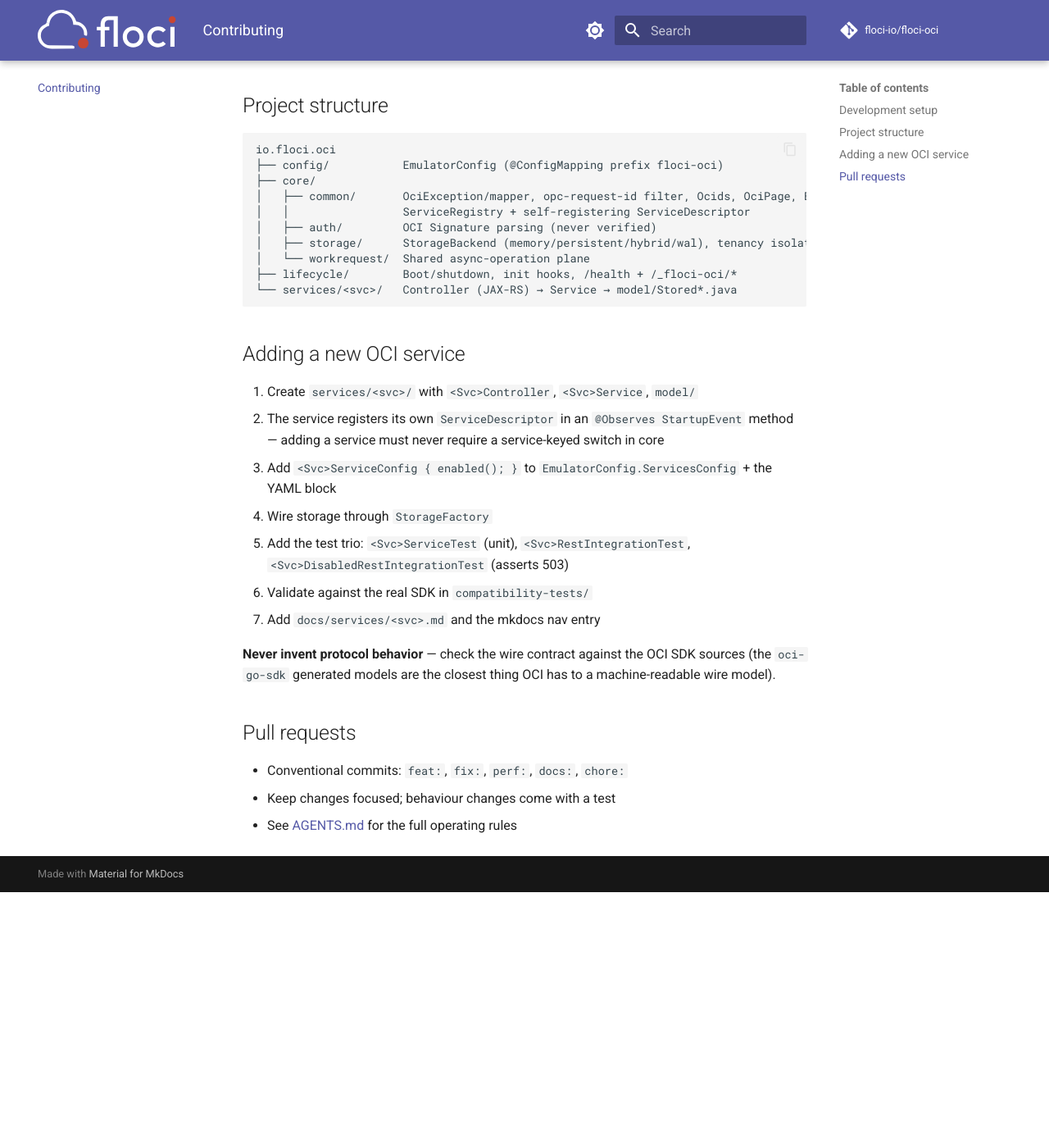
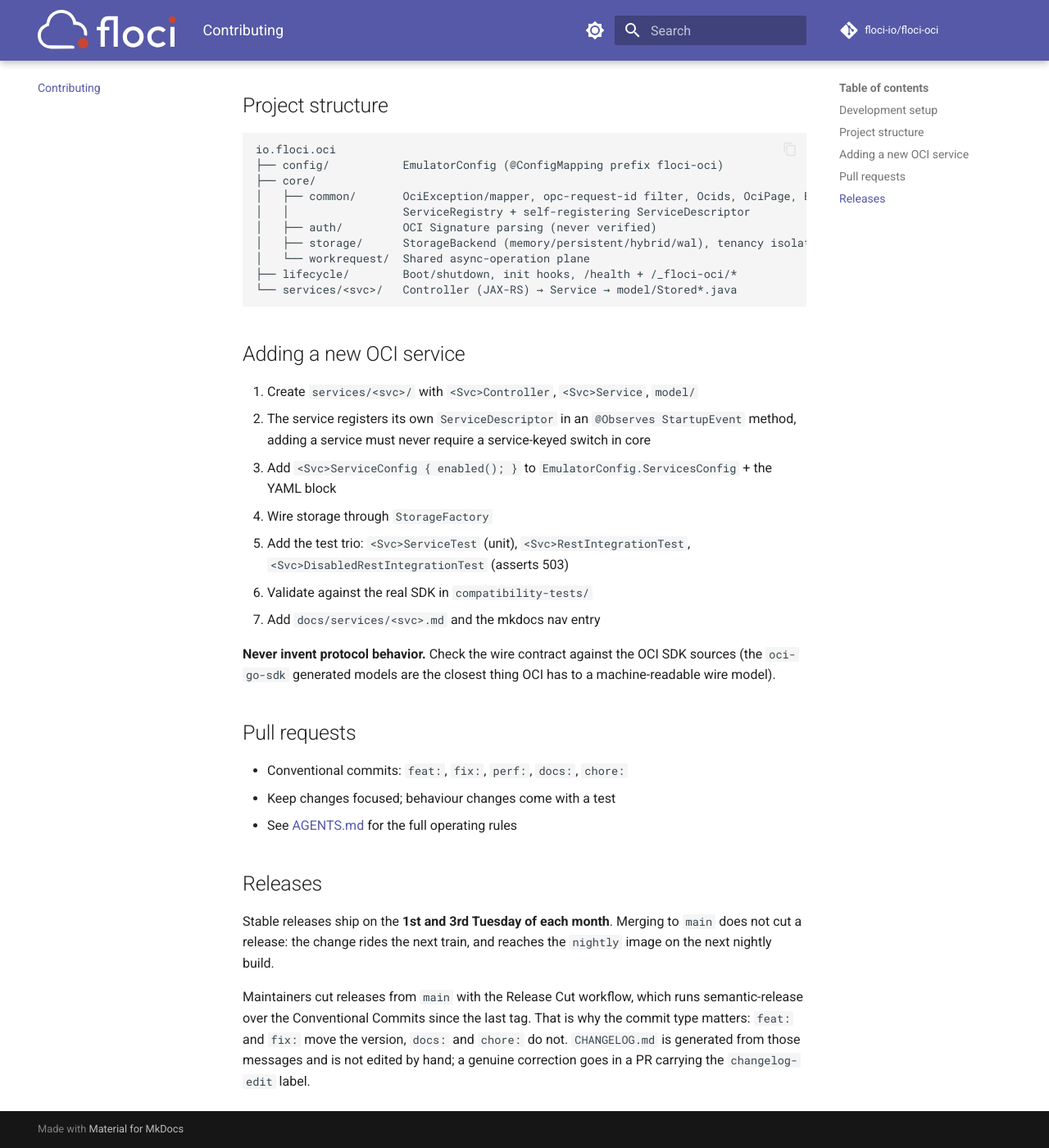
Before and after one commit to floci-io/floci-oci, an MkDocs documentation site: the page built from docs/contributing.md, in a window 1280 px wide and 1400 px high, scrolled down 444 px. Shown: the whole window at 82% size. Built offline with MkDocs 1.6.1 and Material for MkDocs 9.7.7, drawn with Linux system fonts in a browser that asks for light colours; comment, search, counter and statistics services are not loaded; before the commit the page ends 1532 px from its top, so only the background shows below that.

Commit message:
docs: state the release cadence in CONTRIBUTING and the docs site (#25)
* docs: state the release cadence in CONTRIBUTING and the docs site

Follow-up to the release-train documentation. The Release awareness section
said merges to main do not imply a release but never said what does, and the
published contributing page said nothing about releases at all, so the cadence
was only discoverable from the README.

- CONTRIBUTING: the 1st and 3rd Tuesday train woven into Release awareness.
- docs/contributing.md: a Releases section, including why the commit type
  matters, since semantic-release derives the version from it.

Em-dashes in the touched files replaced with ordinary punctuation, per the
documentation style rule in AGENTS.md.

* docs: correct three points raised in review

- Nightly availability was overstated. A merge after the nightly workflow
  starts misses that run, so the text no longer promises "that night's"
  image; it says the change reaches nightly on the next nightly build.
- The published contributing page called CHANGELOG.md never hand-edited,
  omitting the changelog-edit label that the root CONTRIBUTING documents as
  the route for a genuine correction.
- docker-images.md recommended 1.7.0 in the channel table while its Quick
  Reference still pinned 1.5.11.

Each was fixed in all four emulators, not only where it was flagged.

```diff
--- a/docs/contributing.md
+++ b/docs/contributing.md
@@ -33,7 +33,7 @@
 ## Adding a new OCI service
 
 1. Create `services/<svc>/` with `<Svc>Controller`, `<Svc>Service`, `model/`
-2. The service registers its own `ServiceDescriptor` in an `@Observes StartupEvent` method —
+2. The service registers its own `ServiceDescriptor` in an `@Observes StartupEvent` method,
    adding a service must never require a service-keyed switch in core
 3. Add `<Svc>ServiceConfig { enabled(); }` to `EmulatorConfig.ServicesConfig` + the YAML block
 4. Wire storage through `StorageFactory`
@@ -42,7 +42,7 @@
 6. Validate against the real SDK in `compatibility-tests/`
 7. Add `docs/services/<svc>.md` and the mkdocs nav entry
 
-**Never invent protocol behavior** — check the wire contract against the OCI SDK sources
+**Never invent protocol behavior.** Check the wire contract against the OCI SDK sources
 (the `oci-go-sdk` generated models are the closest thing OCI has to a machine-readable
 wire model).
 
@@ -52,3 +52,9 @@
 - Keep changes focused; behaviour changes come with a test
 - See [AGENTS.md](https://github.com/floci-io/floci-oci/blob/main/AGENTS.md) for the full
   operating rules
+
+## Releases
+
+Stable releases ship on the **1st and 3rd Tuesday of each month**. Merging to `main` does not cut a release: the change rides the next train, and reaches the `nightly` image on the next nightly build.
+
+Maintainers cut releases from `main` with the Release Cut workflow, which runs semantic-release over the Conventional Commits since the last tag. That is why the commit type matters: `feat:` and `fix:` move the version, `docs:` and `chore:` do not. `CHANGELOG.md` is generated from those messages and is not edited by hand; a genuine correction goes in a PR carrying the `changelog-edit` label.
```
Also changed, not shown: CONTRIBUTING.md (+6 -4 lines).
